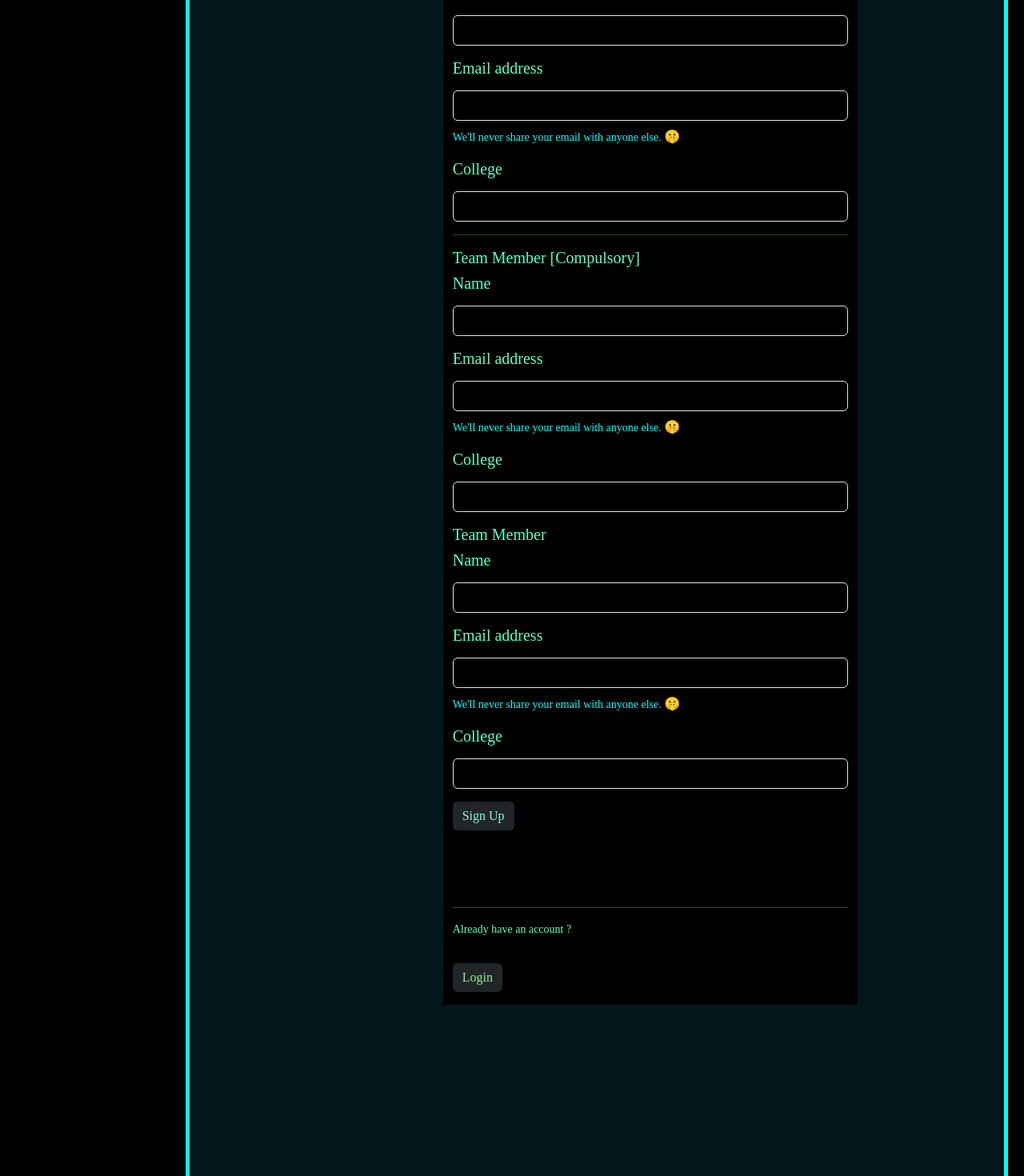
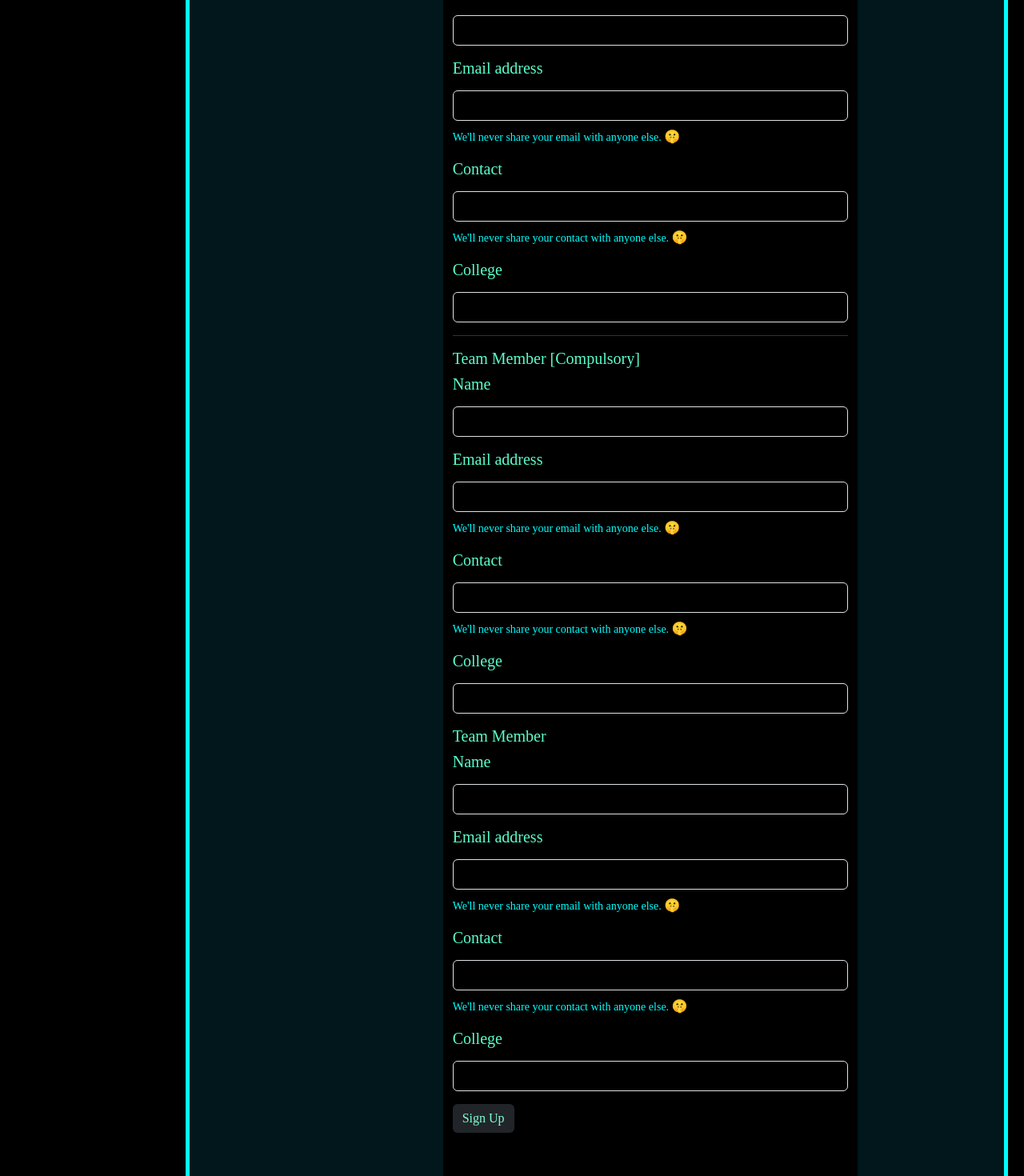
Before and after one commit to AyusGup/Decyber, a React (Create React App) app in the folder decyber/decyber-frontend/: page /signup in a window 1280 px wide. Shown: the part 559-2029 px from the top of the page at 80% size. Built offline with nearby package versions, Linux system fonts and the light colour scheme; a web font is replaced by a local one.

Commit message:
updated signup

```diff
--- a/decyber/decyber-frontend/src/components/Dashboard.js
+++ b/decyber/decyber-frontend/src/components/Dashboard.js
@@ -99,6 +99,7 @@ export default function Dashboard({ time }) {
                     <div className="basic-info">
                       <p className="name">{user.team_leader}</p>
                       <p className="designation">{user.team_leader_email}</p>
+                      <p className="designation">{user.team_leader_contact}</p>
                       <p className="designation">{user.team_leader_college}</p>
                     </div>
                   </div>
@@ -109,6 +110,7 @@ export default function Dashboard({ time }) {
                     <div className="basic-info">
                       <p className="name">{user.team_member_1}</p>
                       <p className="designation">{user.team_member_1_email}</p>
+                      <p className="designation">{user.team_member_1_contact}</p>
                       <p className="designation">
                         {user.team_member_1_college}
                       </p>
@@ -122,6 +124,7 @@ export default function Dashboard({ time }) {
                     <div className="basic-info">
                       <p className="name">{user.team_member_2}</p>
                       <p className="designation">{user.team_member_2_email}</p>
+                      <p className="designation">{user.team_member_2_contact}</p>
                       <p className="designation">
                         {user.team_member_2_college}
                       </p>
--- a/decyber/decyber-frontend/src/components/Login.js
+++ b/decyber/decyber-frontend/src/components/Login.js
@@ -15,9 +15,9 @@ export default function Login(props) {
 
     const submitHandler = async (e) => {
         e.preventDefault();
-        // const response = await fetch("https://decyber.onrender.com/api/auth/login", {
+        // const response = await fetch("http://localhost:8000/api/auth/login", {
         setLoader(true);
-        const response = await fetch("https://decyber.onrender.com/api/auth/login", {
+        const response = await fetch("http://localhost:8000/api/auth/login", {
             method: "POST",
             headers: {
                 "Content-Type": "application/json"
--- a/decyber/decyber-frontend/src/components/Signup.js
+++ b/decyber/decyber-frontend/src/components/Signup.js
@@ -4,7 +4,7 @@ import { Link, useNavigate } from 'react-router-dom';
 
 export default function Signup(props) {
     let navigate = useNavigate();
-    const [credentials, setCredentials] = useState({ team_name: "", team_password: "", team_leader: "", team_leader_email: "", team_leader_college: "", team_member_1: "", team_member_1_email: "", team_member_1_college: "",team_member_2: "", team_member_2_email: "", team_member_2_college: "" });
+    const [credentials, setCredentials] = useState({ team_name: "", team_password: "", team_leader: "", team_leader_email: "", team_leader_college: "", team_member_1: "", team_member_1_email: "",team_member_1_contact: "", team_member_1_college: "",team_member_2: "", team_member_2_email: "",team_member_2_contact: "", team_member_2_college: "" });
     const [loader, setLoader] = useState(false)
 
     const onChange = (e) => {
@@ -15,13 +15,13 @@ export default function Signup(props) {
         e.preventDefault();
         setLoader(true)
         console.log(credentials);
-        // const response = await fetch("https://decyber.onrender.com/api/auth/createUser", {
-        const response = await fetch("https://decyber.onrender.com/api/auth/createUser", {
+        // const response = await fetch("http://localhost:8000/api/auth/createUser", {
+        const response = await fetch("http://localhost:8000/api/auth/createUser", {
             method: "POST",
             headers: {
                 "Content-Type": "application/json"
             },
-            body: JSON.stringify({ team_name: credentials.team_name, team_password: credentials.team_password, team_leader: credentials.team_leader, team_leader_email: credentials.team_leader_email, team_leader_college: credentials.team_leader_college, team_member_1: credentials.team_member_1, team_member_1_email: credentials.team_member_1_email, team_member_1_college: credentials.team_member_1_college, team_member_2: credentials.team_member_2, team_member_2_email: credentials.team_member_2_email, team_member_2_college: credentials.team_member_2_college })//will convert the object into type JSON
+            body: JSON.stringify({ team_name: credentials.team_name, team_password: credentials.team_password, team_leader: credentials.team_leader, team_leader_email: credentials.team_leader_email,team_leader_contact: credentials.team_leader_contact, team_leader_college: credentials.team_leader_college, team_member_1: credentials.team_member_1, team_member_1_email: credentials.team_member_1_email, team_member_1_contact: credentials.team_member_1_contact, team_member_1_college: credentials.team_member_1_college, team_member_2: credentials.team_member_2, team_member_2_email: credentials.team_member_2_email,team_member_2_contact: credentials.team_member_2_contact, team_member_2_college: credentials.team_member_2_college })//will convert the object into type JSON
         });
         const json = await response.json();
         setLoader(false)
@@ -64,6 +64,11 @@ export default function Signup(props) {
                                 <div id="emailHelp" className="form-text" style={{ color: "cyan", margin: ".5rem 0" }}>We'll never share your email with anyone else. <span style={{ fontSize: "1rem" }}>🤫</span></div>
                             </div>
                             <div className="mb-3">
+                                <label htmlFor="exampleInputEmail1" className="form-label"><h5>Contact</h5></label>
+                                <input type="tel" className="form-control" name="team_leader_contact" id="team_leader_email" aria-describedby="emailHelp" value={credentials.team_leader_contact} onChange={onChange} />
+                                <div id="emailHelp" className="form-text" style={{ color: "cyan", margin: ".5rem 0" }}>We'll never share your contact with anyone else. <span style={{ fontSize: "1rem" }}>🤫</span></div>
+                            </div>
+                            <div className="mb-3">
                                 <label htmlFor="exampleInputPassword1" className="form-label"><h5>College</h5></label>
                                 <input type="college" className="form-control" name="team_leader_college" id="team_leader_college" value={credentials.team_leader_college} onChange={onChange} />
                             </div>
@@ -81,6 +86,11 @@ export default function Signup(props) {
                                 <div id="emailHelp" className="form-text" style={{ color: "cyan", margin: ".5rem 0" }}>We'll never share your email with anyone else. <span style={{ fontSize: "1rem" }}>🤫</span></div>
                             </div>
                             <div className="mb-3">
+                                <label htmlFor="exampleInputEmail1" className="form-label"><h5>Contact</h5></label>
+                                <input type="tel" className="form-control" name="team_member_1_contact" id="team_member_1_email" aria-describedby="emailHelp" value={credentials.team_member_1_contact} onChange={onChange} />
+                                <div id="emailHelp" className="form-text" style={{ color: "cyan", margin: ".5rem 0" }}>We'll never share your contact with anyone else. <span style={{ fontSize: "1rem" }}>🤫</span></div>
+                            </div>
+                            <div className="mb-3">
                                 <label htmlFor="exampleInputPassword1" className="form-label"><h5>College</h5></label>
                                 <input type="college" className="form-control" name="team_member_1_college" id="team_member_1_college" value={credentials.team_member_1_college} onChange={onChange} />
                             </div>
@@ -95,6 +105,11 @@ export default function Signup(props) {
                                 <label htmlFor="exampleInputEmail1" className="form-label"><h5>Email address</h5></label>
                                 <input type="email" className="form-control" name="team_member_2_email" id="team_member_1_email" aria-describedby="emailHelp" value={credentials.team_member_2_email} onChange={onChange} />
                                 <div id="emailHelp" className="form-text" style={{ color: "cyan", margin: ".5rem 0" }}>We'll never share your email with anyone else. <span style={{ fontSize: "1rem" }}>🤫</span></div>
+                            </div>
+                            <div className="mb-3">
+                                <label htmlFor="exampleInputEmail1" className="form-label"><h5>Contact</h5></label>
+                                <input type="tel" className="form-control" name="team_member_2_contact" id="team_member_1_email" aria-describedby="emailHelp" value={credentials.team_member_2_contact} onChange={onChange} />
+                                <div id="emailHelp" className="form-text" style={{ color: "cyan", margin: ".5rem 0" }}>We'll never share your contact with anyone else. <span style={{ fontSize: "1rem" }}>🤫</span></div>
                             </div>
                             <div className="mb-3">
                                 <label htmlFor="exampleInputPassword1" className="form-label"><h5>College</h5></label>
--- a/decyber/decyber-frontend/src/styles/dashboard.css
+++ b/decyber/decyber-frontend/src/styles/dashboard.css
@@ -249,7 +249,7 @@ table tbody tr td {
 
 .member-details .member {
     width: 100%;
-    height: 5rem;
+    height: 10rem;
     display: flex;
     flex-direction: row;
     background-color: rgba(255, 255, 255, 0.3);
```
Also changed, not shown: 2 other files (tests, documents, lock files or other folders).
